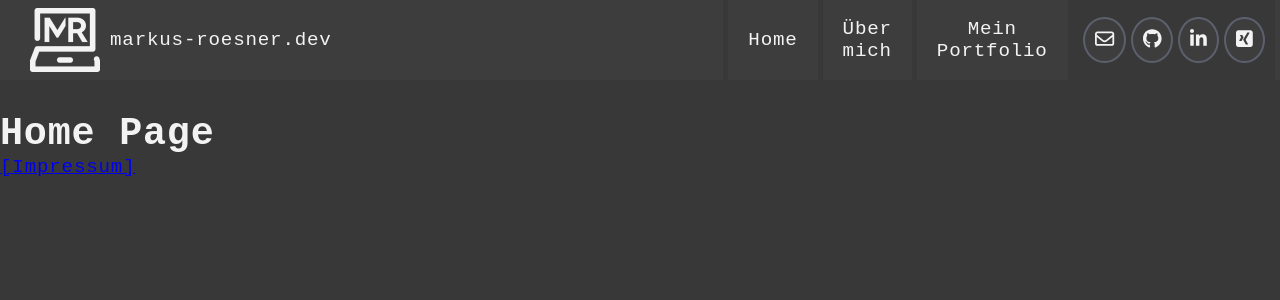
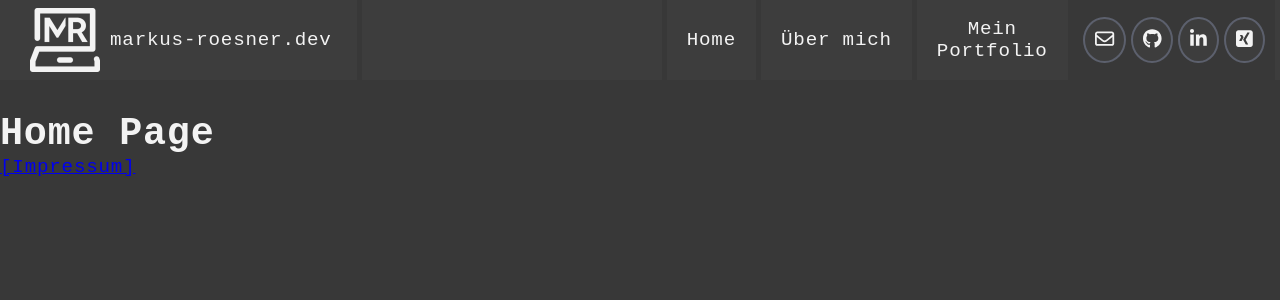
Before and after one commit to M-Roesner/myHomepage-react-ts-wip, a React (Vite) app: page / in a window 1280 px wide. Shown: the top 300 px of the page. Built offline with nearby package versions, Linux system fonts and the light colour scheme.

Commit message:
Adapted styling for the header with additional description.

```diff
--- a/src/components/custom/button/navLink/NavLink.tsx
+++ b/src/components/custom/button/navLink/NavLink.tsx
@@ -4,6 +4,7 @@ import { StyledNavLink } from "./styledNavLink";
 type NavLinkProps = {
   to: string;
   children: React.ReactNode;
+  autoWrap?: boolean;
   style?: React.CSSProperties;
 };
 
@@ -13,11 +14,13 @@ type NavLinkProps = {
  * @component
  * @param {Object} props - The props object containing the following properties:
  * @param {string} props.to - The path to navigate to when the link is clicked.
+ * @param {boolean} props.autoWrap - Optional: Enables automatic line break for content if true; otherwise, disables it.
+ * @param {React.CSSProperties} props.style - Optional: To add fixed (important) styles.
  * @param {ReactNode} props.children - The content of the link.
  */
-const NavLink = ({ to, children, style }: NavLinkProps) => {
+const NavLink = ({ to, children, autoWrap = true, style }: NavLinkProps) => {
   return (
-    <StyledNavLink to={to} style={style}>
+    <StyledNavLink to={to} autoWrap={autoWrap} style={style}>
       {children}
     </StyledNavLink>
   );
--- a/src/components/custom/button/navLink/styledNavLink.ts
+++ b/src/components/custom/button/navLink/styledNavLink.ts
@@ -4,19 +4,30 @@ import { styled } from "styled-components";
 import { slyledLinkButtonBasic } from "../styledLinkButtonBasic";
 
 /**
+ * Props that can be used with the StyledNavLink component.
+ */
+interface StyledNavLinkProps {
+  /** Determines whether automatic line wrapping should be enabled for the content. */
+  autoWrap?: boolean;
+}
+
+/**
  * Styled component for customizing navigation links.
  *
- * @component
- * @param {string} to - The path to navigate to when the link is clicked.
- * @param {ReactNode} children - The content of the link.
+ * @param {Object} props - The props object containing the following properties:
+ * @param {string} props.to - The path to navigate to when the link is clicked.
+ * @param {boolean} props.autoWrap - Enables automatic line break for content if true; otherwise, disables it.
+ * @param {ReactNode} props.children - The content of the link.
  */
-export const StyledNavLink = styled(slyledLinkButtonBasic)`
+export const StyledNavLink = styled(slyledLinkButtonBasic)<StyledNavLinkProps>`
   --min-padding: 10px;
   --max-padding: 20px;
 
   display: flex;
   align-items: center;
   text-align: center;
+
+  white-space: ${(props) => (props.autoWrap ? "normal" : "nowrap")}; // "normal" - makes an automatic line break
   width: min-content;
   height: 100%;
   padding: 10px clamp(var(--min-padding), 2vw, var(--max-padding));
--- a/src/components/header/navigation/pageNavigation/PageNavItem/PageNavItem.tsx
+++ b/src/components/header/navigation/pageNavigation/PageNavItem/PageNavItem.tsx
@@ -6,20 +6,25 @@ import { StyledNavList } from "./styledNavItem";
 
 type NavItemProps = {
   to: string;
+  autoWrap?: boolean;
   children: React.ReactNode;
 };
 
 /**
  * Functional component for routing a styled list item and a link.
  *
- * @param {string} to - The path to navigate to when the link is clicked.
- * @param {ReactNode} children - The content of the navigation item.
+ * @param {Object} props - The props object containing the following properties:
+ * @param {string} props.to - The path to navigate to when the link is clicked.
+ * @param {boolean} props.autoWrap - Optional: Enables automatic line break for content if true; otherwise, disables it.
+ * @param {ReactNode} props.children - Optional: The content of the navigation item.
  * @returns
  */
-const NavItem = ({ to, children }: NavItemProps) => {
+const NavItem = ({ to, autoWrap, children }: NavItemProps) => {
   return (
     <StyledNavList>
-      <NavLink to={to}>{children}</NavLink>
+      <NavLink to={to} autoWrap={autoWrap}>
+        {children}
+      </NavLink>
     </StyledNavList>
   );
 };
--- a/src/components/header/navigation/pageNavigation/PageNavWrapper.tsx
+++ b/src/components/header/navigation/pageNavigation/PageNavWrapper.tsx
@@ -12,7 +12,9 @@ const PageNavWrapper = () => {
     <StyledPageNavWrapper>
       <StyledNavUnorderedList>
         <NavItem to="/">Home</NavItem>
-        <NavItem to="/aboutMe">Über mich</NavItem>
+        <NavItem to="/aboutMe" autoWrap={false}>
+          Über mich
+        </NavItem>
         <NavItem to="/myPortfolio">Mein Portfolio</NavItem>
       </StyledNavUnorderedList>
     </StyledPageNavWrapper>
--- a/src/components/header/styledHeader.ts
+++ b/src/components/header/styledHeader.ts
@@ -12,6 +12,11 @@ export const StyledHeader = styled.header`
 
   height: ${(props) => props.theme.navBar.height};
   margin-bottom: 2rem;
+
+  /* '>' is used to select the first direct child of the StyledHeader. */
+  & > :first-child {
+    border-right: solid 5px ${(props) => props.theme.palette.common.backgroundColor};
+  }
   @media (min-width: 768px) {
   }
 `;
```
